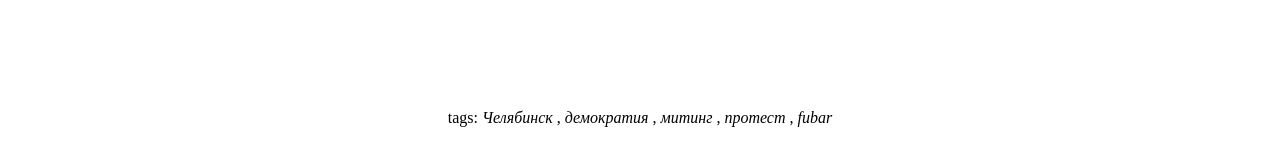
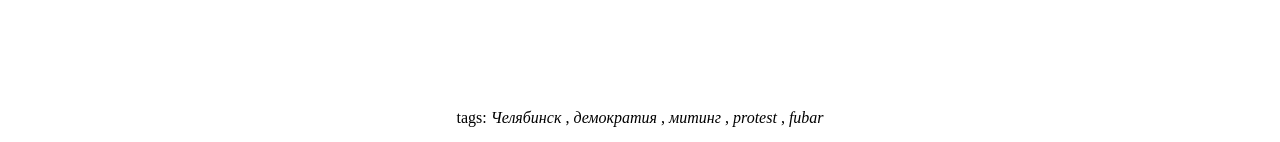
Before and after one commit to slr/slr.github.io, a Jekyll site: the page built from _posts/2019-02-25-blind-alley-rally.html, in a window 1280 px wide. Shown: the part 755-897 px from the top of the page. Built offline with Jekyll 4.4.1, drawn with Linux system fonts in a browser that asks for light colours.

Commit message:
add protest tag

```diff
--- a/_posts/2014-04-19-viva-voce-3000.html
+++ b/_posts/2014-04-19-viva-voce-3000.html
@@ -1,7 +1,7 @@
 ---
 redirect_from: /2014/04/VIVAVOCE3000.html
 title: VIVA VOCE 3000
-tags: [twister, крепчает, позвольте вам выйти вон, соображай]
+tags: [twister, крепчает, позвольте вам выйти вон, соображай, protest]
 ---
 <div lang="ru">
 <h2>АЛАВЕРДЫ</h2>
--- a/_posts/2015-08-15-b-st-cow.html
+++ b/_posts/2015-08-15-b-st-cow.html
@@ -1,7 +1,7 @@
 ---
 redirect_from: /2015/08/b-st-cow.html
 title: обул корову в лапти
-tags: [соображай, это пришло из головы]
+tags: [соображай, это пришло из головы, protest]
 ---
 <div lang="ru">
 <p>у вас есть не менее <a href="https://verola.livejournal.com/161143.html">двух коров</a>, показал недавний соцопрос.</p>
--- a/_posts/2018-03-26-shine-on-you-crazy-dimon.html
+++ b/_posts/2018-03-26-shine-on-you-crazy-dimon.html
@@ -2,7 +2,7 @@
 permalink: /poetry/shine-on-you-crazy-dimon/
 redirect_from: [/2018/03/shine-on-you-crazy-dimon/, /2018/03/shine-on-you-crazy-dimon.html]
 title: он вам не Димон!
-tags: [коррупция, пропаганда, poetry, это пришло из головы]
+tags: [коррупция, пропаганда, protest, poetry, это пришло из головы]
 categories: [poetry]
 ---
 <div lang="ru">
--- a/_posts/2019-02-25-blind-alley-rally.html
+++ b/_posts/2019-02-25-blind-alley-rally.html
@@ -1,7 +1,7 @@
 ---
 redirect_from: /2019/02/blind-alley-rally.html
 title: митинг за возврат прямых выборов мэра города Челябинска
-tags: [Челябинск, демократия, митинг, протест, fubar]
+tags: [Челябинск, демократия, митинг, protest, fubar]
 ---
 <div lang="ru">
 <p>17 февраля я принял участие в митинге на Алом Поле, одном из последних возможных.
```
Also changed, not shown: 1 other file.
